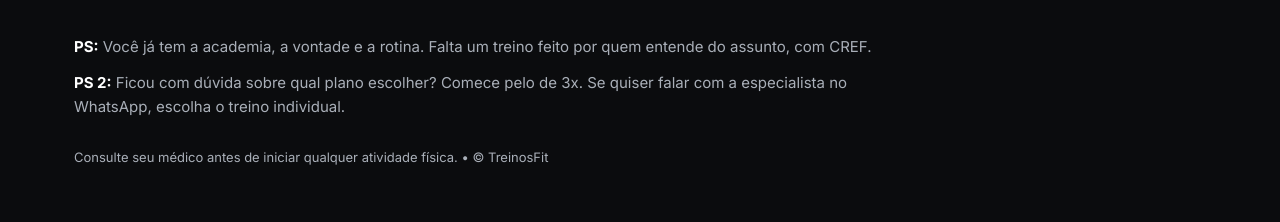
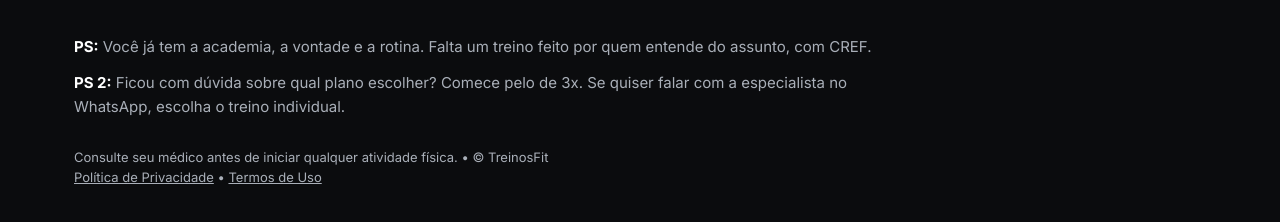
Before and after one commit to nicolassilvamachado10-ai/treinosfit, a plain HTML site: page index.html in a window 1280 px wide. Shown: the part 6826-7048 px from the top of the page. Drawn offline with Linux system fonts and the light colour scheme.

Commit message:
Update index.html

```diff
--- a/index.html
+++ b/index.html
@@ -326,7 +326,7 @@ a{color:inherit}
 <footer class="foot"><div class="in">
 <p><b>PS:</b> Você já tem a academia, a vontade e a rotina. Falta um treino feito por quem entende do assunto, com CREF.</p>
 <p><b>PS 2:</b> Ficou com dúvida sobre qual plano escolher? Comece pelo de 3x. Se quiser falar com a especialista no WhatsApp, escolha o treino individual.</p>
-<small>Consulte seu médico antes de iniciar qualquer atividade física. • © TreinosFit</small>
+<small>Consulte seu médico antes de iniciar qualquer atividade física. • © TreinosFit<br><a href="/politica-de-privacidade.html">Política de Privacidade</a> • <a href="/termos-de-uso.html">Termos de Uso</a></small>
 </div></footer>
 </main>
 
```
